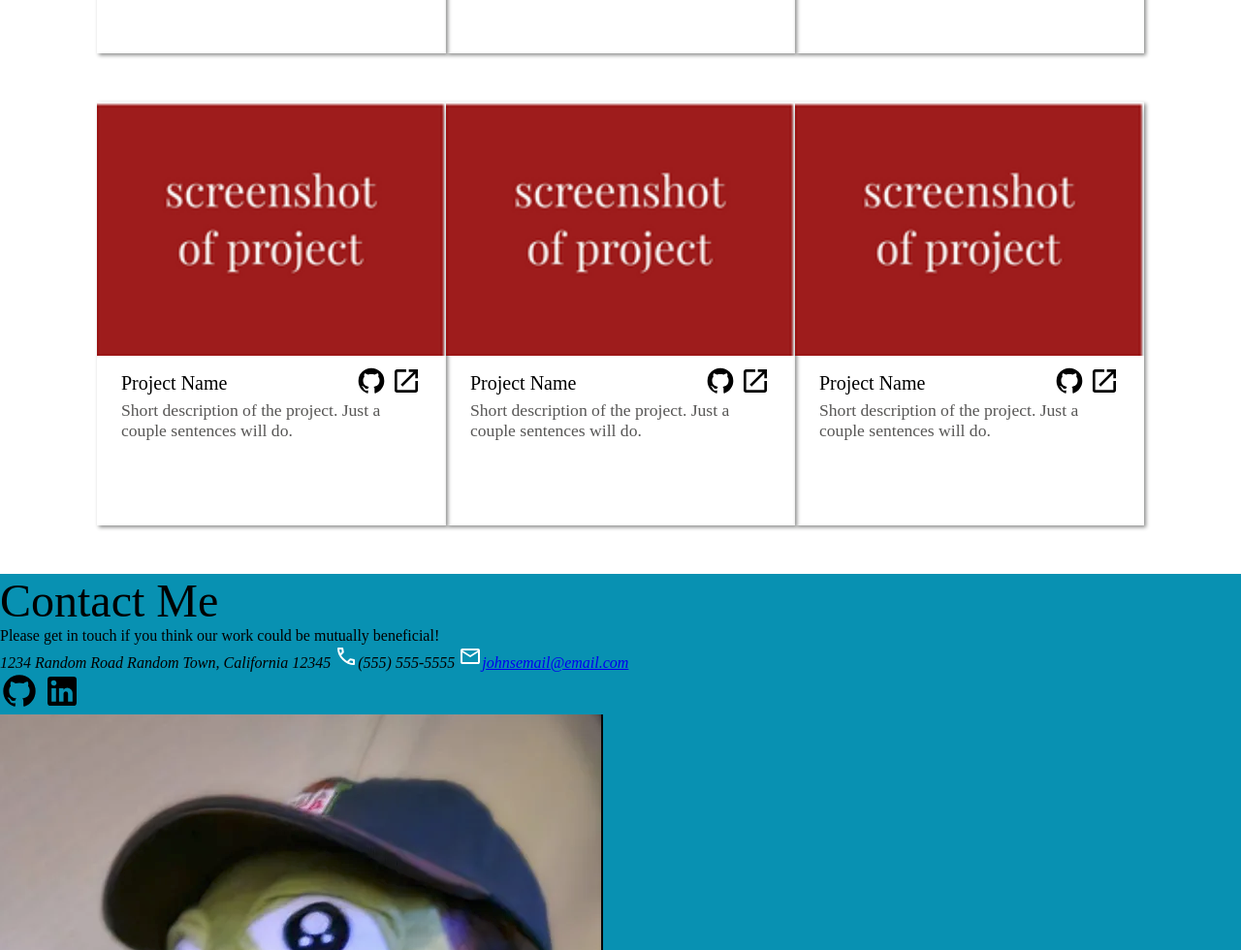
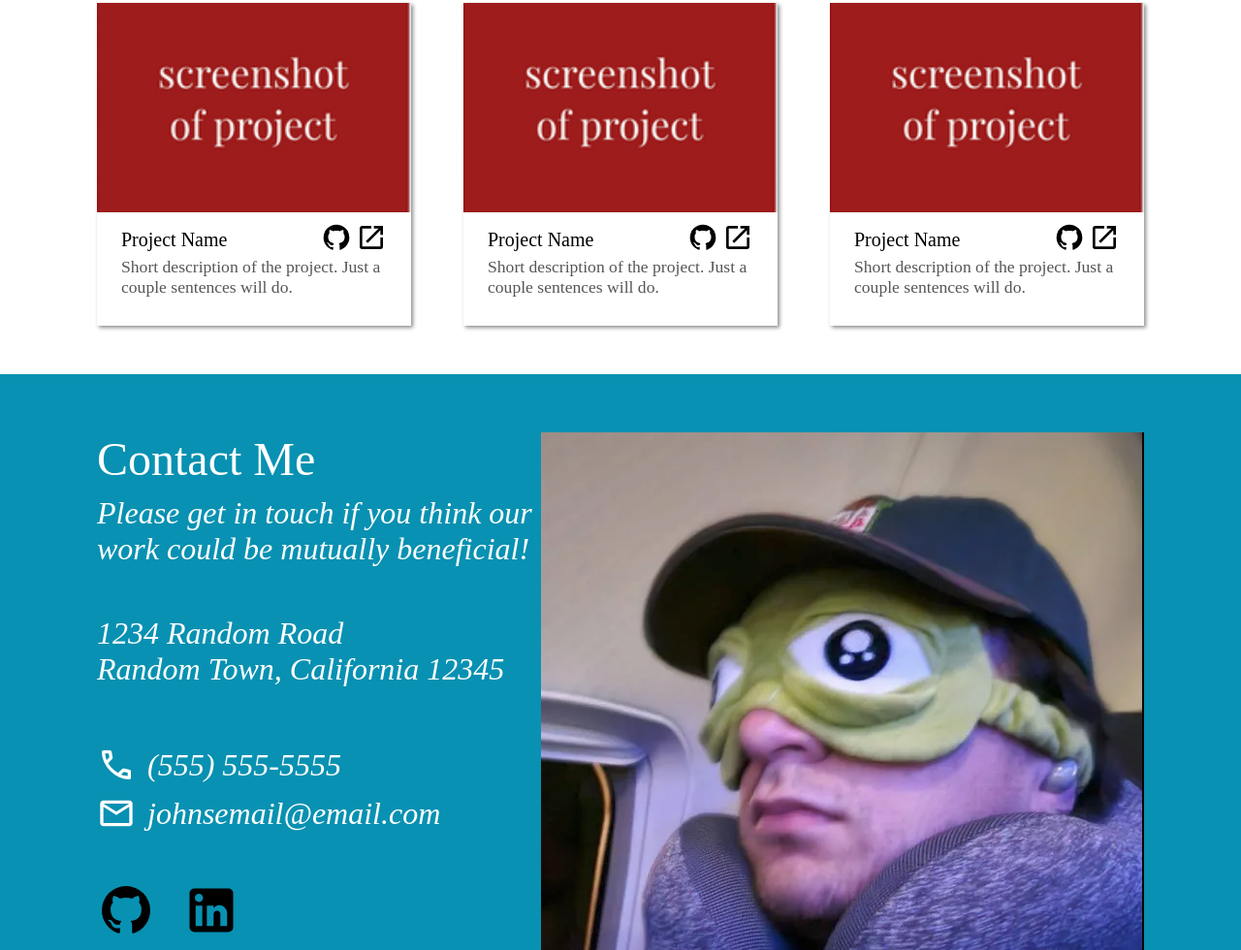
Before and after one commit to groovygnome/odin-homepage, a website built with webpack: page src/template.html in a window 1280 px wide. Shown: the part 1286-2266 px from the top of the page at 97% size. Built offline with nearby package versions, Linux system fonts and the light colour scheme.

Commit message:
finish styling for page at 1440p screens, start 1080p media query styling

```diff
--- a/src/styles.css
+++ b/src/styles.css
@@ -18,7 +18,7 @@ footer{
 }
 
 .link > img{
-    width: 40px;
+    width: 50px;
 
 }
 
@@ -35,14 +35,14 @@ figure{
 }
 
 figure > img{
-    max-width: 800px;
+    width: 800px;
     box-shadow: 1px 1px 4px #8B8C8B;
 }
 
 figcaption{
     position: absolute;
     bottom: 47px;
-    font-size: 3.75rem;
+    font-size: 5rem;
     line-height:0;
     color: white;
 }
@@ -72,25 +72,25 @@ header::before {
 
 .about{
     background-color: #ffffff;
-    max-width: 800px;
-    max-height: 600px;
+    width: 800px;
+    height: 600px;
     box-shadow: 1px 1px 4px #8B8C8B;
     padding: 1.5em;
     display:flex;
     flex-direction:column;
     justify-content: space-between;
-    font-size: 1.5rem;
+    font-size: 2.5rem;
     gap: 25px;
 }
 
 .about > p{
     flex-grow:1;
     color: #575655;
-    line-height: 1.5rem;
+    line-height: 2.75rem;
 }
 
 h2{
-    font-size: 3rem;
+    font-size: 4rem;
     font-weight: normal;
 }
 
@@ -109,20 +109,23 @@ main{
     grid-template-columns: 1fr 1fr 1fr;
     grid-template-rows: auto;
     row-gap: 50px;
+    column-gap: 5%;
 
 }
 
 .card{
     box-shadow: 2px 2px 4px #8B8C8B;
-    display:grid;
-    grid-template-rows: 3fr 2fr;
+    display:flex;
+    flex-direction:column;
     justify-content: flex-start;
-    min-height: 300px;
-    max-width: 400px;
+
+    width: 100%;
 }
 
 .card > img{
-    width: 100%;
+    flex: 0 0 33%;
+    max-height: 65%;
+    object-fit: cover;
 }
 
 .card-title{
@@ -139,9 +142,91 @@ main{
 
 .card-text{
     padding: 10px 25px;
+    flex: 1;
 }
 
 .card-description{
     color: #575655;
     font-size: 1.1rem;
 }
+
+.one{
+    justify-self: start;
+}
+
+.two{
+    justify-self: center;
+}
+
+.three{
+    justify-self: end;
+}
+
+footer{
+    display: flex;
+    justify-content: space-between;
+    padding: 60px 100px;
+}
+
+.contact > h2{
+    padding-bottom: 10px;
+}
+
+.contact{
+    color: #ffffff;
+    font-size: 2rem;
+}
+
+address{
+    display: flex;
+    flex-direction: column;
+    gap: 50px;
+}
+
+.phone-and-email > p{
+    display:flex;
+    align-items:center;
+    gap: 12px;
+    padding-top: 10px;
+}
+
+.phone-and-email > p > img{
+    width: 40px;
+}
+
+a, a:hover, a:visited{
+    text-decoration:none;
+    color: inherit;
+}
+
+.contact-link > img{
+    width: 60px;
+    padding-right: 20px;
+}
+
+@media (max-width: 1920px){
+    figure > img{
+        width: 700px;
+    }
+
+    figcaption{
+        font-size: 3.75rem;
+    }
+
+    .about{
+        width: 700px;
+        height: 500px;
+    }
+
+    .about{
+        font-size: 1.5rem;
+    }
+
+    .about > p{
+        line-height: 1.5rem;
+    }
+
+    h2{
+        font-size: 3rem;
+    }
+}
--- a/src/template.html
+++ b/src/template.html
@@ -27,7 +27,7 @@
     <main>
       <h2>My Work</h2>
       <section class='my-work'>
-        <div class='card'>
+        <div class='card one'>
           <img src='./imgs/projectX.png'>
           <div class='card-text'>
             <div class='card-title'>
@@ -46,7 +46,7 @@
           </div>
         </div>
 
-        <div class='card'>
+        <div class='card two'>
           <img src='./imgs/projectX.png'>
           <div class='card-text'>
             <div class='card-title'>
@@ -65,7 +65,7 @@
           </div>
         </div>
 
-        <div class='card'>
+        <div class='card three'>
           <img src='./imgs/projectX.png'>
           <div class='card-text'>
             <div class='card-title'>
@@ -84,7 +84,7 @@
           </div>
         </div>
 
-        <div class='card'>
+        <div class='card one'>
           <img src='./imgs/projectX.png'>
           <div class='card-text'>
             <div class='card-title'>
@@ -103,7 +103,7 @@
           </div>
         </div>
 
-       <div class='card'>
+       <div class='card two'>
           <img src='./imgs/projectX.png'>
           <div class='card-text'>
             <div class='card-title'>
@@ -122,7 +122,7 @@
           </div>
         </div>
 
-        <div class='card'>
+        <div class='card three'>
           <img src='./imgs/projectX.png'>
           <div class='card-text'>
             <div class='card-title'>
@@ -149,21 +149,25 @@
     <footer>
       <section class='contact'>
         <h2>Contact Me</h2>
-        <p>Please get in touch if you think our work could be mutually beneficial!</p>
         <address>
-          1234 Random Road
-          Random Town, California 12345
-          <img src='./icons/phone.svg'>(555) 555-5555
-          <img src='./icons/email.svg'><a href='mailto:'>johnsemail@email.com</a>
-        </address>
-        <div class='links'>
-          <a class='link' href='https://github.com/groovygnome'>
+          <p>Please get in touch if you think our work could be mutually beneficial!</p>
+          <div>
+            <p>1234 Random Road</p>
+            <p>Random Town, California 12345</p>
+          </div>
+          <div class='phone-and-email'>
+            <p><img src='./icons/phone.svg'>(555) 555-5555</p>
+            <p><img src='./icons/email.svg'><a href='mailto:'>johnsemail@email.com</a></p>
+          </div>
+          <div class='links'>
+          <a class='contact-link' href='https://github.com/groovygnome'>
             <span class='a11ytext'>My Github</span><img src='./icons/github.svg'></a>
-          <a class='link' href='https://www.linkedin.com/in/johnperez081000/'>
+          <a class='contact-link' href='https://www.linkedin.com/in/johnperez081000/'>
             <span class='a11ytext'>My LinkedIn</span>
             <img src='./icons/linkedin.svg'>
           </a>
         </div>
+        </address>
       </section>
       <img src='./imgs/placeholder2.png'>
     </footer>
```
